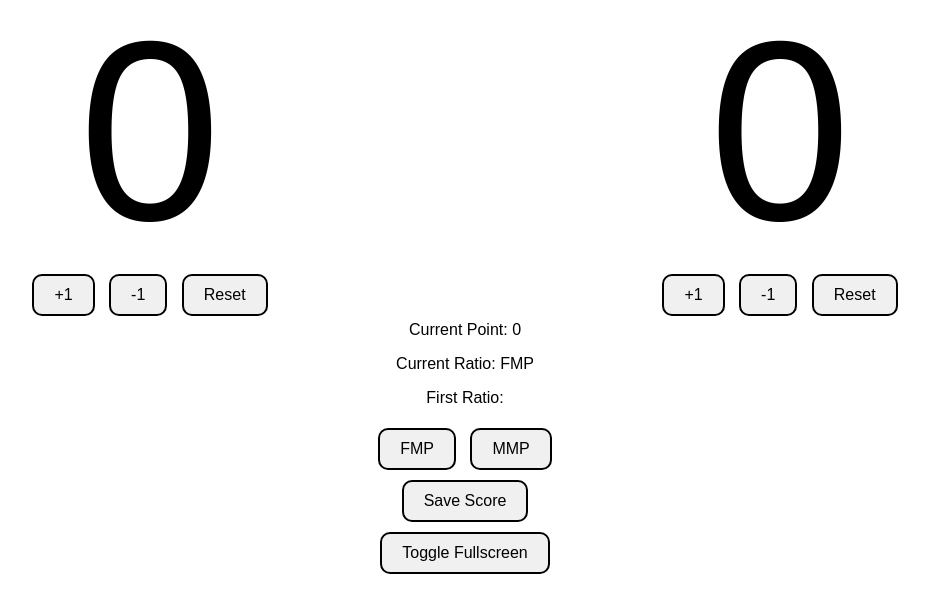
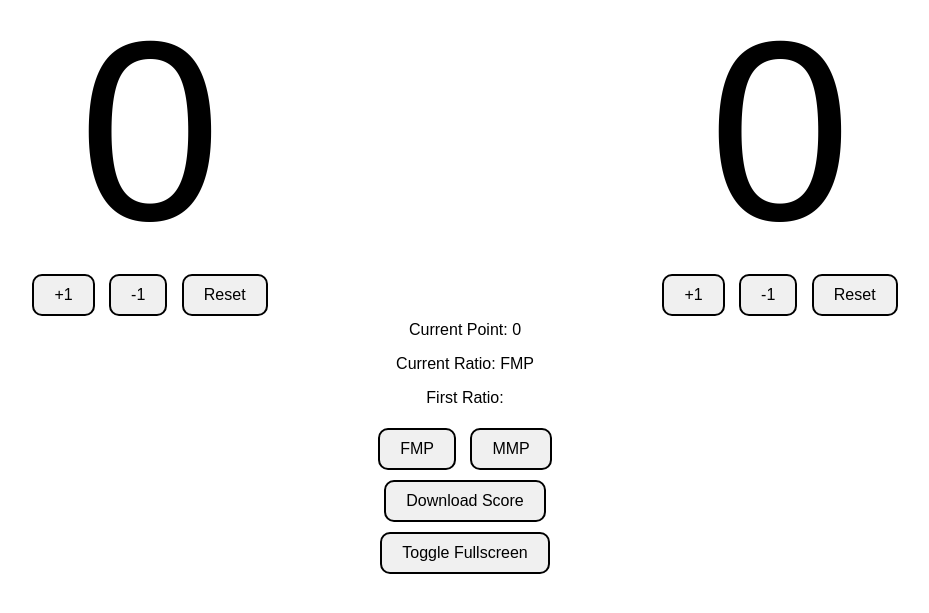
Before and after one commit to bflbarlow/mufascore.com, a plain HTML site: page index.html in a window 1280 px wide. Shown: the part 121-734 px from the top of the page, without its empty margins (175-1104 px from the left). Drawn offline with Linux system fonts and the light colour scheme.

Commit message:
Update index.html

```diff
--- a/index.html
+++ b/index.html
@@ -89,7 +89,7 @@
     <button class="toggle-button" id="fmp-btn">FMP</button>
     <button class="toggle-button" id="mmp-btn">MMP</button>
     <br>
-    <button id="saveButton">Save Score</button>
+    <button id="saveButton">Download Score</button>
     <br>
     <button id="fullscreen-btn">Toggle Fullscreen</button>
     <script>
```
